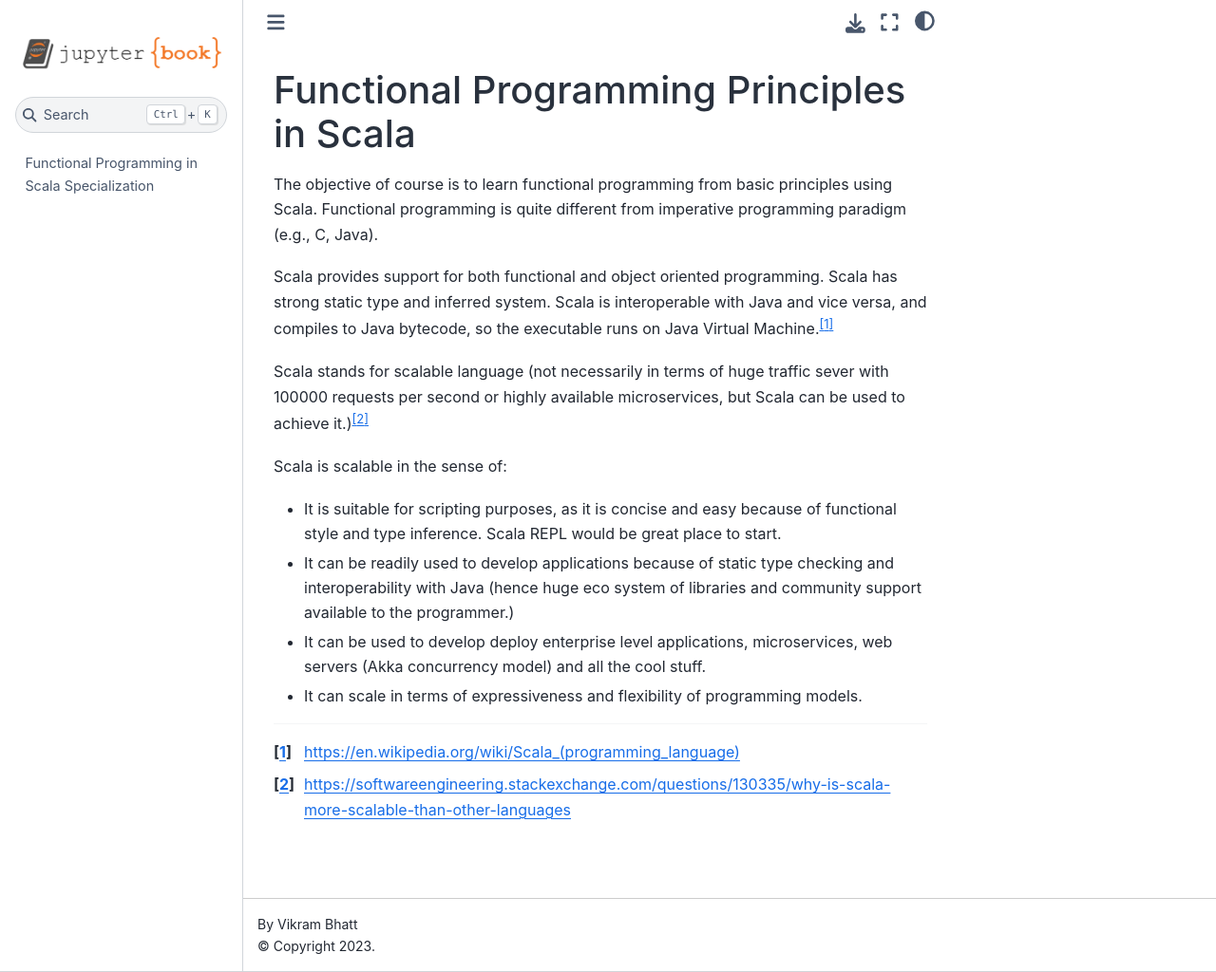
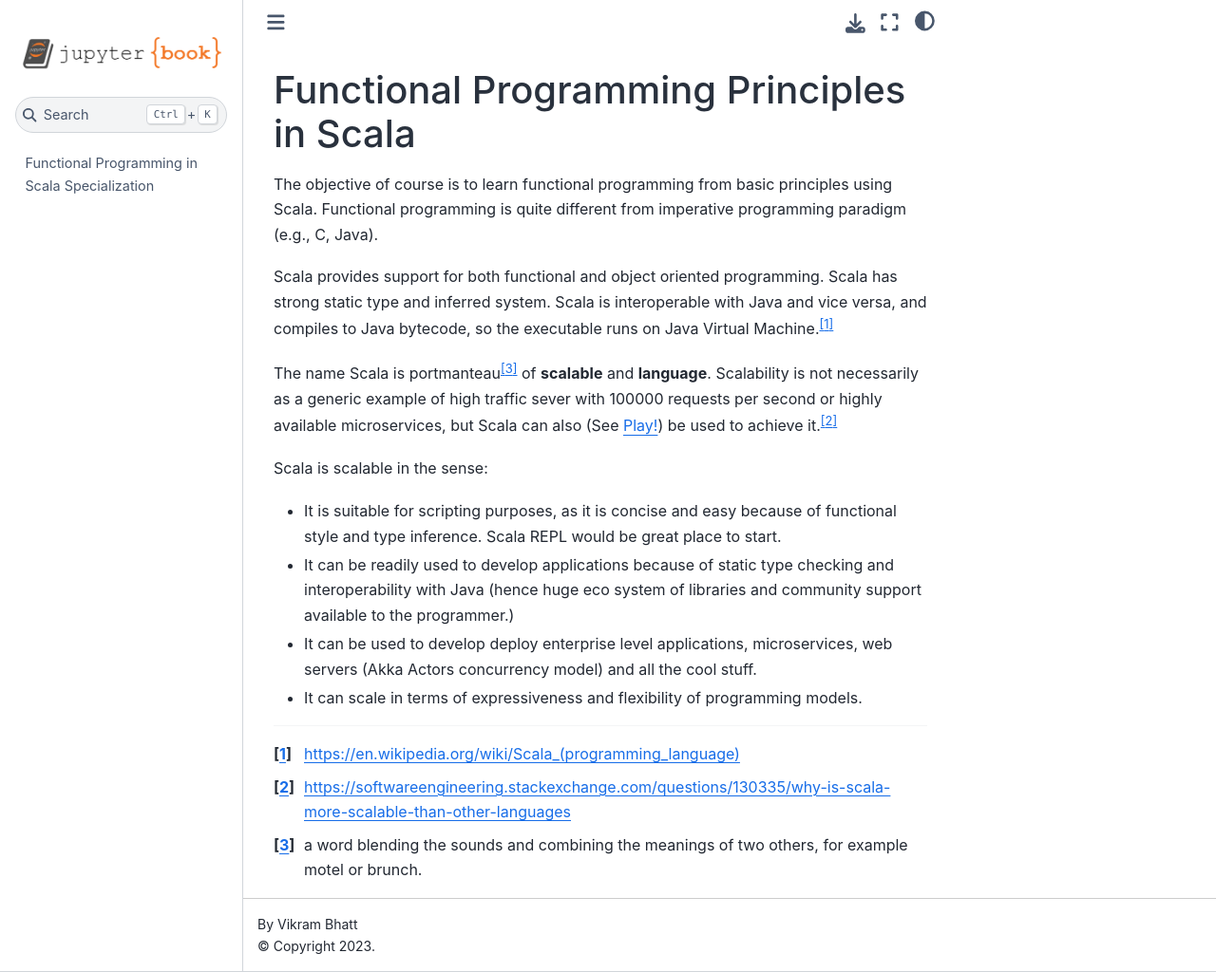
Before and after one commit to vikbhatt/fpss-notes, a Jupyter Book: the page built from fpps/intro.md, in a window 1280 px wide and 1024 px high. Shown: the whole window at 95% size. Built offline with Jupyter Book 1.0.4 settings and Sphinx 7.4.7 and the Sphinx Book theme 1.1.4, drawn with Linux system fonts in a browser that asks for light colours; pages that are not in the unit, such as notebooks, are missing from menus.

Commit message:
working condition

```diff
--- a/_toc.yml
+++ b/_toc.yml
@@ -1,4 +1,4 @@
 - file: intro
-- file: fpps\fpps_intro
+- file: fpps\intro
   sections:
     - file: fpps\week1
--- a/fpps/fpps_intro.md
+++ b/fpps/intro.md
@@ -6,14 +6,15 @@ The objective of course is to learn functional programming from basic principles
 
 Scala provides support for both functional and object oriented programming. Scala has strong static type and inferred system. Scala is interoperable with Java and vice versa, and compiles to Java bytecode, so the executable runs on Java Virtual Machine.[^1]
 
-Scala stands for scalable language (not necessarily in terms of huge traffic sever with 100000 requests per second or highly available microservices, but Scala can be used to achieve it.)[^2]
+The name Scala is portmanteau[^3] of **scalable** and **language**. Scalability is not necessarily as a generic example of high traffic sever with 100000 requests per second or highly available microservices, but Scala can also (See [Play!](https://www.playframework.com/)) be used to achieve it.[^2]
 
-Scala is scalable in the sense of:
+Scala is scalable in the sense:
 - It is suitable for scripting purposes, as it is concise and easy because of functional style and type inference. Scala REPL would be great place to start.
 - It can be readily used to develop applications because of static type checking and interoperability with Java (hence huge eco system of libraries and community support available to the programmer.)
-- It can be used to develop deploy enterprise level applications, microservices, web servers (Akka concurrency model) and all the cool stuff.
+- It can be used to develop deploy enterprise level applications, microservices, web servers (Akka Actors concurrency model) and all the cool stuff.
 - It can scale in terms of expressiveness and flexibility of programming models.
 
 
 [^1]: https://en.wikipedia.org/wiki/Scala_(programming_language)
 [^2]: https://softwareengineering.stackexchange.com/questions/130335/why-is-scala-more-scalable-than-other-languages
+[^3]: a word blending the sounds and combining the meanings of two others, for example motel or brunch.
```
Also changed, not shown: 3 other files.
